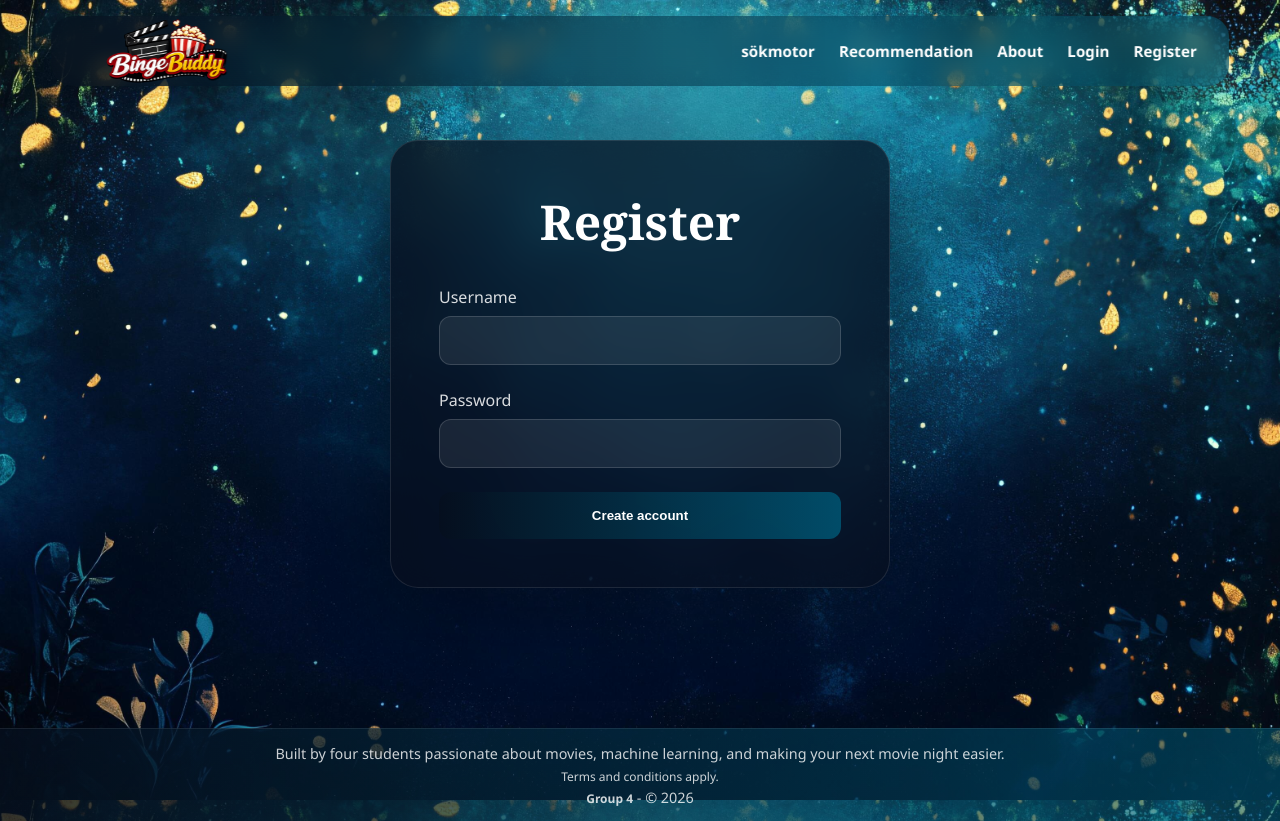
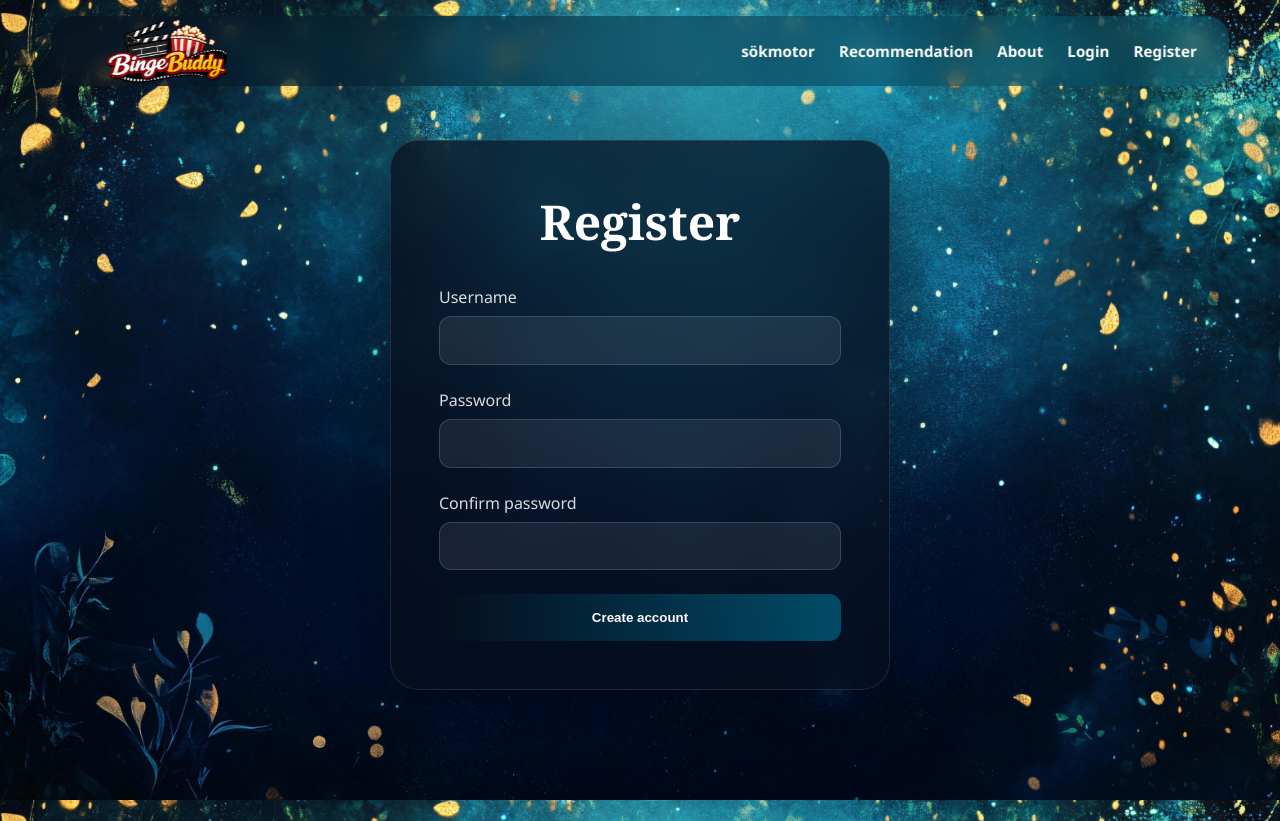
Before and after one commit to Natalishious/BingeBuddy, a Flask app: page /register in a window 1280 px wide. Shown: the top 821 px of the page. Run offline with Flask 3, Linux system fonts and the light colour scheme; parts of the project's set-up code (start-up, migrations or seed data) failed here and were passed over.

Commit message:
added hash for passwords and registerform

```diff
--- a/main.py
+++ b/main.py
@@ -1,21 +1,15 @@
+import math
+import pandas as pd
+from recommender_advanced import recommend_movies_advanced, get_random_movie, recommend_from_favorites, get_all_movies
+from recommender import recommend_movies, df
+from movies import movies, genras, rating
+from database import init_db, create_user, get_user, get_favorites, add_favorite, remove_favorite
 from flask import Flask, redirect, render_template, request, url_for, session
-from database import init_db, create_user, get_user, get_favorites, add_favorite, remove_favorite
-from movies import movies, genras, rating
-from recommender import recommend_movies, df
-from recommender_advanced import recommend_movies_advanced, get_random_movie, recommend_from_favorites, get_all_movies
-import pandas as pd
-import math
+from werkzeug.security import generate_password_hash, check_password_hash
 
 
 init_db()  # Skapar db
 
-# Lägger till användare:
-success = create_user("Jimpan", "test123")
-print(f"User created: {success}!")
-
-# Hämta användare
-user = get_user("Jimpan")
-print(f"User retrieved: {user}")
 
 x = movies()
 y = genras()
@@ -71,16 +65,25 @@ def register():
     if request.method == "POST":
         username = request.form["username"].strip()
         password = request.form["password"].strip()
+        confirm_password = request.form["confirm_password"].strip()
 
-        if not username or not password:
-            return "Fyll i username och password!"
+        # Lite extra validering
+        if not username or not password or not confirm_password:
+            return "Fyll i alla fält."
 
-        created = create_user(username, password)
+        if len(password) < 8:
+            return "Lösenord måste vara minst 8 tecken."
+
+        if password != confirm_password:
+            return "Lösenorden matchar inte."
+
+        password_hash = generate_password_hash(password)
+        created = create_user(username, password_hash)
+
         if created:
-            # Går tillbaka till home och skapad
             return redirect(url_for("home"))
-        else:
-            return "Username doesn not exist!"
+        return "Användarnamnet finns redan."
+
     return render_template("register.html", username=session.get("username"))
 
 
@@ -93,8 +96,8 @@ def login():
         # Hämtar user från databasen
         user = get_user(username)
 
-        # user finns och lösenord matchar
-        if user and user["password"] == password:
+        # user finns och lösenord matchar // Jämför nu med det hashade lösenordet
+        if user and check_password_hash(user["password"], password):
             session["username"] = username
             return redirect(url_for("profile"))
         return "Fel username eller password!"
@@ -204,6 +207,7 @@ def remove_favorite_route():
 # Profil-baserad logik slut
 # =========================
 
+
 @app.route('/sökmotor')
 def sökmotor():
 
--- a/templates/register.html
+++ b/templates/register.html
@@ -1,5 +1,4 @@
 {% extends "layout.html" %}
-
 
 {% block content %}
 <div class="login-container">
@@ -7,15 +6,20 @@
     <form method="POST">
         <div class="form-group">
             <label>Username</label>
-            <input type="text" name="username" required>
+            <input type="text" name="username" required minlength="3">
         </div>
 
         <div class="form-group">
             <label>Password</label>
-            <input type="password" name="password" required>
+            <input type="password" name="password" required minlength="8">
         </div>
+
+        <div class="form-group">
+            <label>Confirm password</label>
+            <input type="password" name="confirm_password" required minlength="8">
+        </div>
+
         <button type="submit">Create account</button>
     </form>
 </div>
-
 {% endblock %}
```
Also changed, not shown: users.db.
